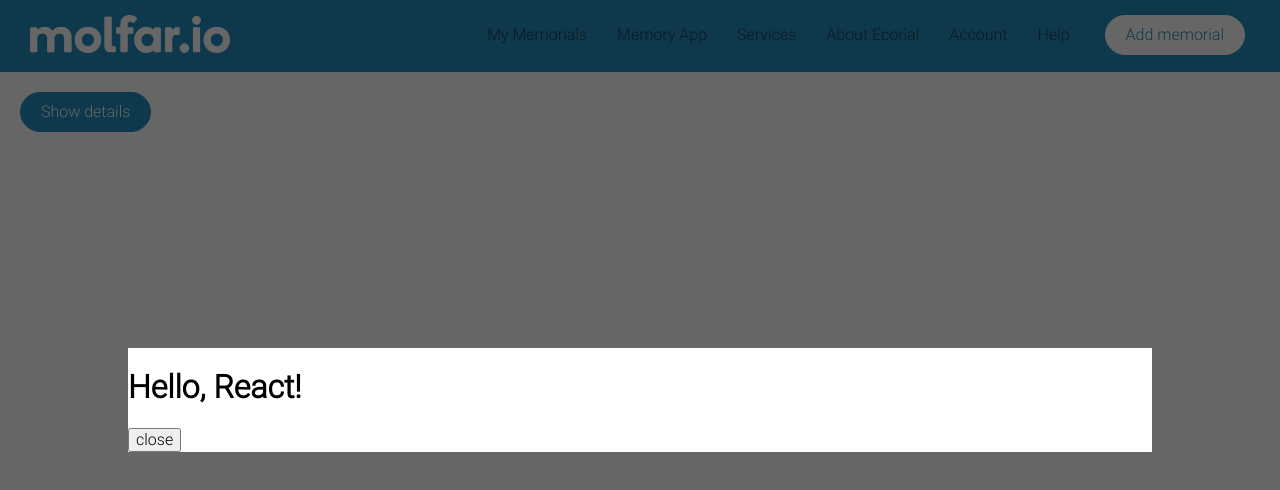
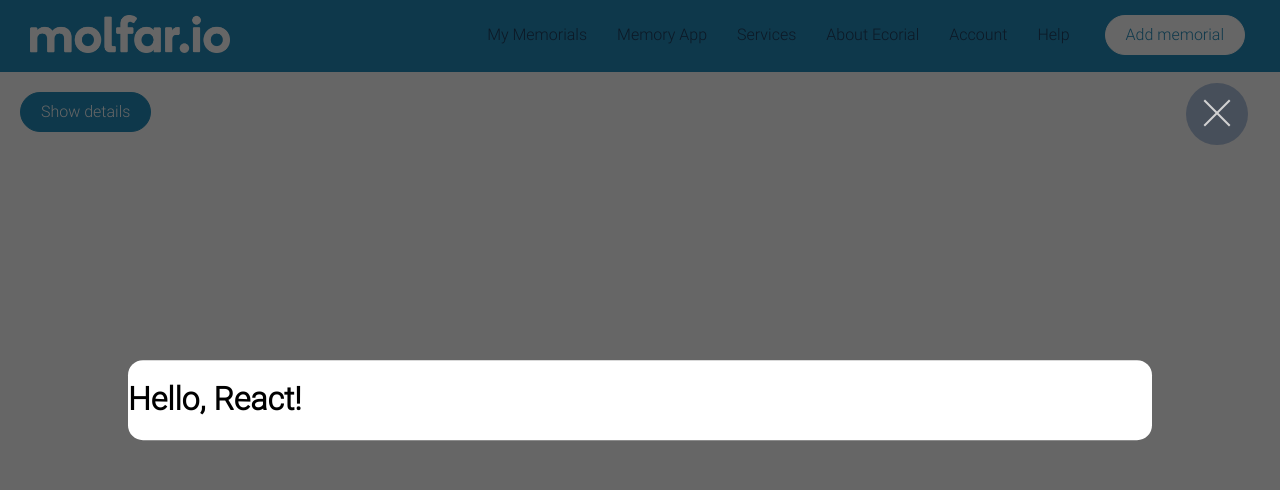
Before and after one commit to denys-fominykh/molfar-io-test-task-react, a React (Create React App) app: page / in a window 1280 px wide. Both pictures are taken after a click on the button "Show details". Shown: the top 490 px of the page. Built offline with nearby package versions, Linux system fonts and the light colour scheme.

Commit message:
adding the styles to the modal component

```diff
--- a/src/components/Modal/Modal.scss
+++ b/src/components/Modal/Modal.scss
@@ -1,26 +1,69 @@
 .modal {
+  &_position {
     position: fixed;
     top: 0;
     left: 0;
-  width:100%;
+    width: 100%;
     height: 100%;
     background: rgba(0, 0, 0, 0.6);
   }
 
-.modal-main {
+  &_display {
+    &-block {
+      display: block;
+    }
+
+    &-none {
+      display: none;
+    }
+  }
+
+  &__main-info {
+    &_position {
       position:fixed;
       background: white;
       width: 80%;
       height: auto;
-  top:50%;
-  left:50%;
+      top: 50%;
+      left: 50%;
       transform: translate(-50%,-50%);
+      border-radius: 15px;
+    }
   }
 
-.display-block {
-  display: block;
+  &__close-btn {
+    &_style {
+      position: absolute;
+      right: 32px;
+      top: 83px;
+      width: 62px;
+      height: 62px;
+      opacity: 0.7;
+      padding: 0;
+      border-radius: 50%;
+      background: #3a4555;
+
+      &:hover {
+        opacity: 1;
       }
 
-.display-none {
-  display: none;
+      &:before, &:after {
+        position: absolute;
+        left: 29.5px;
+        top: 12px;
+        content: ' ';
+        height: 36px;
+        width: 2px;
+        background-color: #ffffff;
       }
+
+      &:before {
+        transform: rotate(45deg);
+      }
+
+      &:after {
+        transform: rotate(-45deg);
+      }
+    }
+  }
+}
--- a/src/components/Modal/Modal.tsx
+++ b/src/components/Modal/Modal.tsx
@@ -10,15 +10,20 @@ export interface ModalProps {
 
 export const Modal: FC<ModalProps> = ({ handleClose, show, children }) => {
   const showHideClassName: string = show
-    ? 'modal display-block'
-    : 'modal display-none';
+    ? 'modal modal_position modal_display-block'
+    : 'modal modal_position modal_display-none';
 
   return (
     <div className={showHideClassName}>
-      <section className="modal-main">
+      <section className="modal__main-info modal__main-info_position">
         {children}
-        <button onClick={handleClose}>close</button>
       </section>
+      <a
+        className="modal__close-btn modal__close-btn_style"
+        href="/#"
+        role="button"
+        onClick={handleClose}
+      />
     </div>
   );
 };
```
Lines whose indentation alone changed are shown as unchanged.
